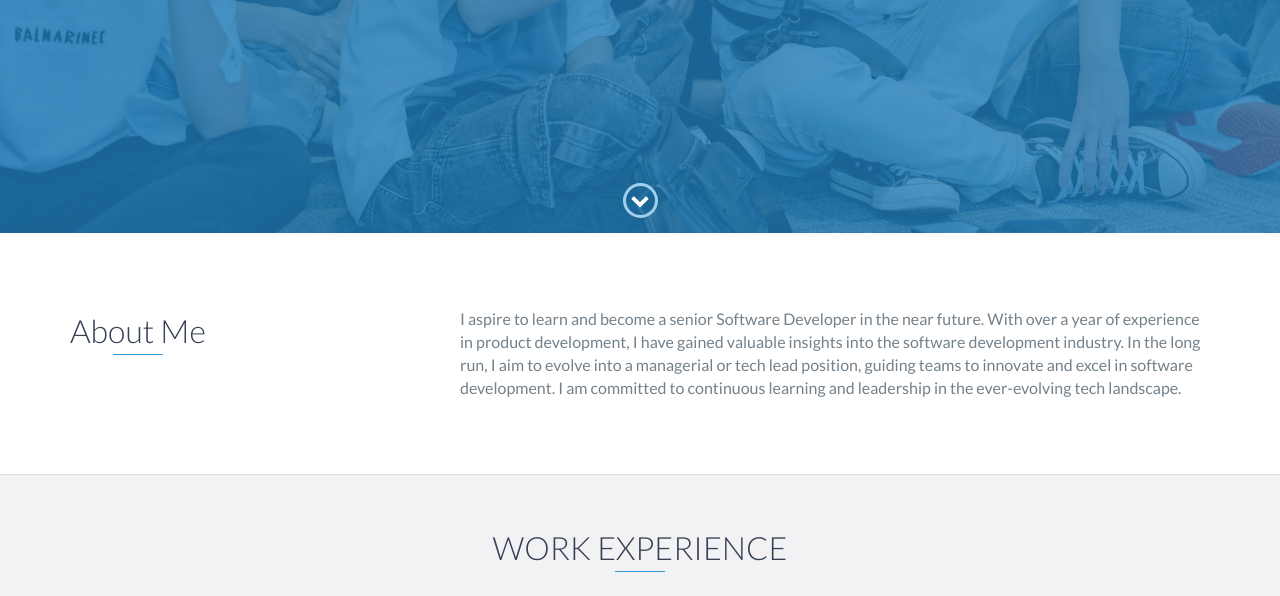
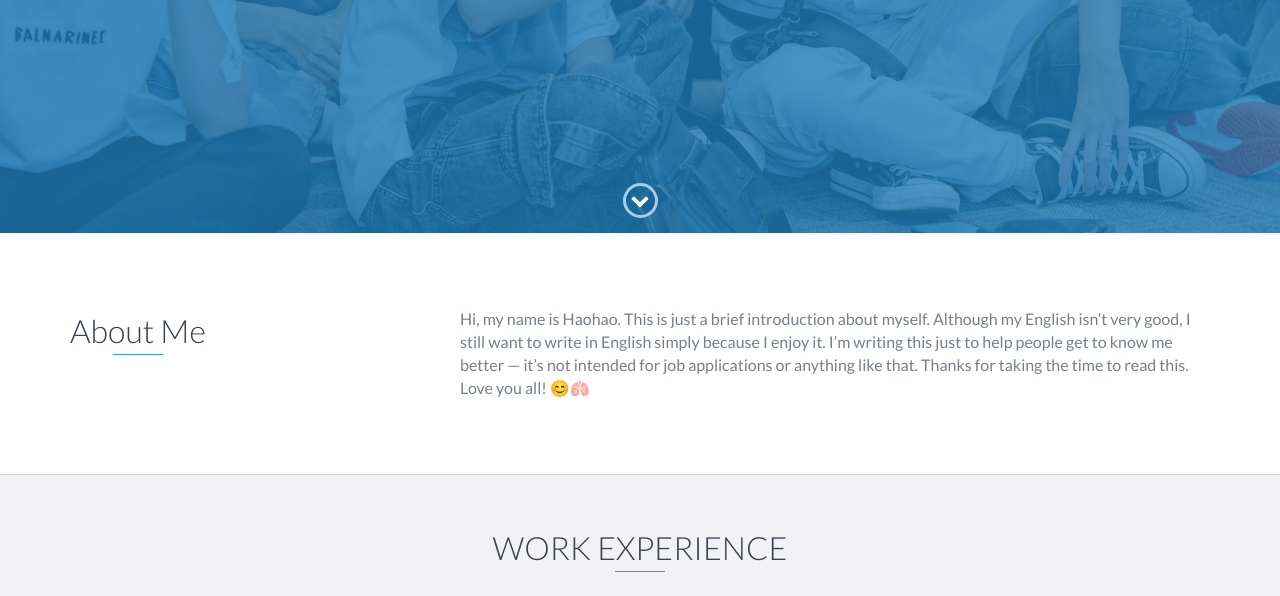
Before and after one commit to haonqptit/myInfo, a website: page index.html in a window 1280 px wide. Shown: the part 567-1163 px from the top of the page. Drawn offline with nearby package versions, Linux system fonts and the light colour scheme.

Commit message:
update about me

```diff
--- a/index.html
+++ b/index.html
@@ -92,12 +92,11 @@
                 <!-- Description Section -->
                 <div class="col-md-8">
                     <p>
-                        I aspire to learn and become a senior Software Developer in the near future.
-                        With over a year of experience in product development, I have gained valuable
-                        insights into the software development industry. In the long run, I aim to evolve
-                        into a managerial or tech lead position, guiding teams to innovate and excel in
-                        software development. I am committed to continuous learning and leadership in
-                        the ever-evolving tech landscape.
+                        Hi, my name is Haohao.
+                        This is just a brief introduction about myself.
+                        Although my English isn’t very good, I still want to write in English simply because I enjoy it.
+                        I’m writing this just to help people get to know me better — it’s not intended for job applications or anything like that.
+                        Thanks for taking the time to read this. Love you all! 😊🫁
                     </p>
                 </div>
             </div>
```
